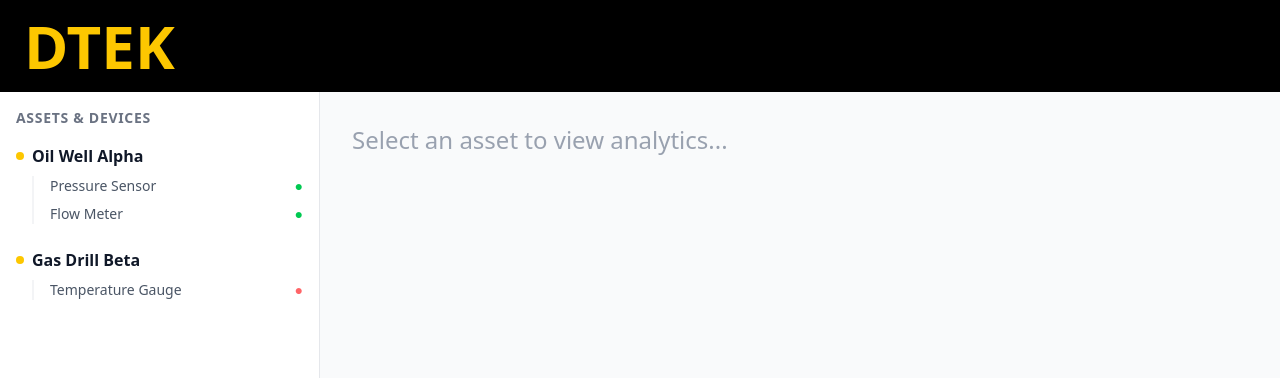
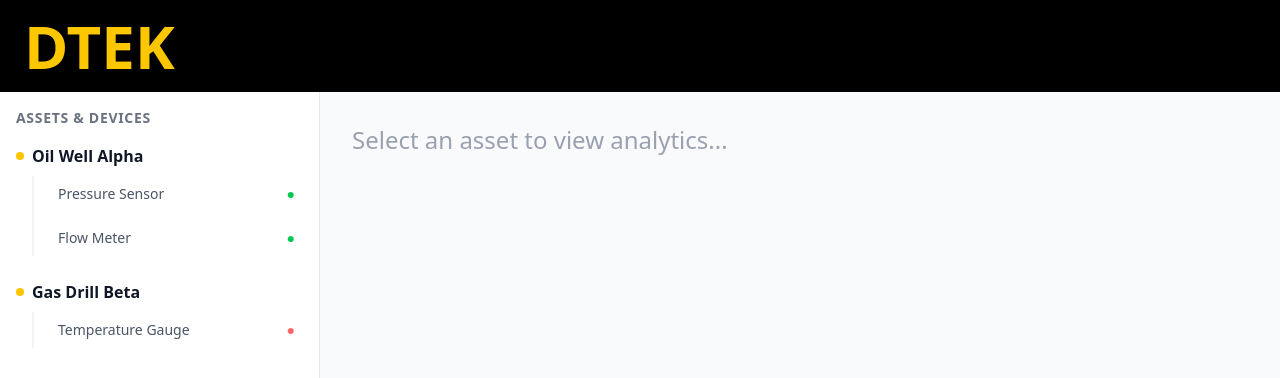
Before and after one commit to AndriiS1/dtek-well-data-assistant-client, a React (Vite) app: page / in a window 1280 px wide. Shown: the top 378 px of the page. Built offline with nearby package versions, Linux system fonts and the light colour scheme.

Commit message:
feat: device selection

```diff
--- a/src/pages/home/HomePage.tsx
+++ b/src/pages/home/HomePage.tsx
@@ -1,20 +1,41 @@
 import { useEffect, useState } from "react";
+import { useSearchParams } from "react-router-dom";
 import { fetchAssets } from "../../api/services/AssetService";
 import type { Asset } from "../../types/asset";
 import type { Device } from "../../types/device";
 
 const HomePage = () => {
   const [assets, setAssets] = useState<Asset[]>([]);
+  const [searchParams, setSearchParams] = useSearchParams();
+  const selectedDeviceId = searchParams.get("deviceId");
 
   useEffect(() => {
     fetchAssets().then(setAssets);
   }, []);
 
+  const handleDeviceClick = (id: string) => {
+    if (selectedDeviceId === id) {
+      setSearchParams({});
+      return;
+    }
+    setSearchParams({ deviceId: id });
+  };
+
   const getDeviceItem = (device: Device) => {
+    const isSelected = selectedDeviceId === device.id;
+
     return (
       <li
         key={device.id}
-        className="text-sm text-gray-600 flex justify-between"
+        onClick={() => handleDeviceClick(device.id)}
+        className={`
+        text-sm flex justify-between p-2 rounded-md cursor-pointer transition-all
+        ${
+          isSelected
+            ? "bg-yellow-400/10 text-yellow-600 font-medium border-r-4 border-yellow-400"
+            : "text-gray-600 hover:bg-gray-100"
+        }
+      `}
       >
         <span>{device.name}</span>
         <span
@@ -56,9 +77,13 @@ const HomePage = () => {
       </aside>
 
       <main className="flex-1 p-8">
-        <h1 className="text-2xl font-light text-gray-400">
-          Select an asset to view analytics...
-        </h1>
+        {selectedDeviceId === null ? (
+          <h1 className="text-2xl font-light text-gray-400">
+            Select an asset to view analytics...
+          </h1>
+        ) : (
+          <>{selectedDeviceId}</>
+        )}
       </main>
     </div>
   );
```
